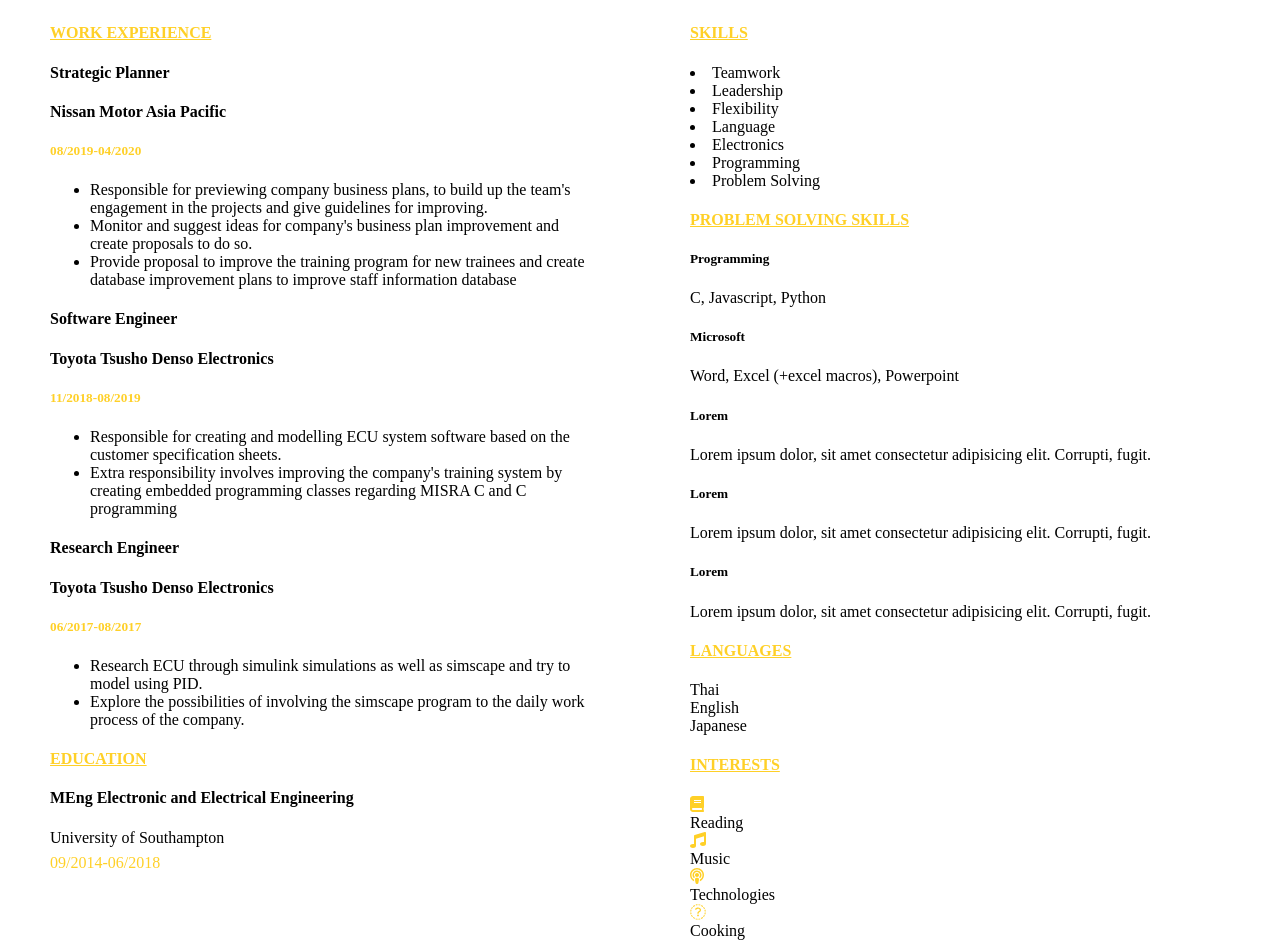
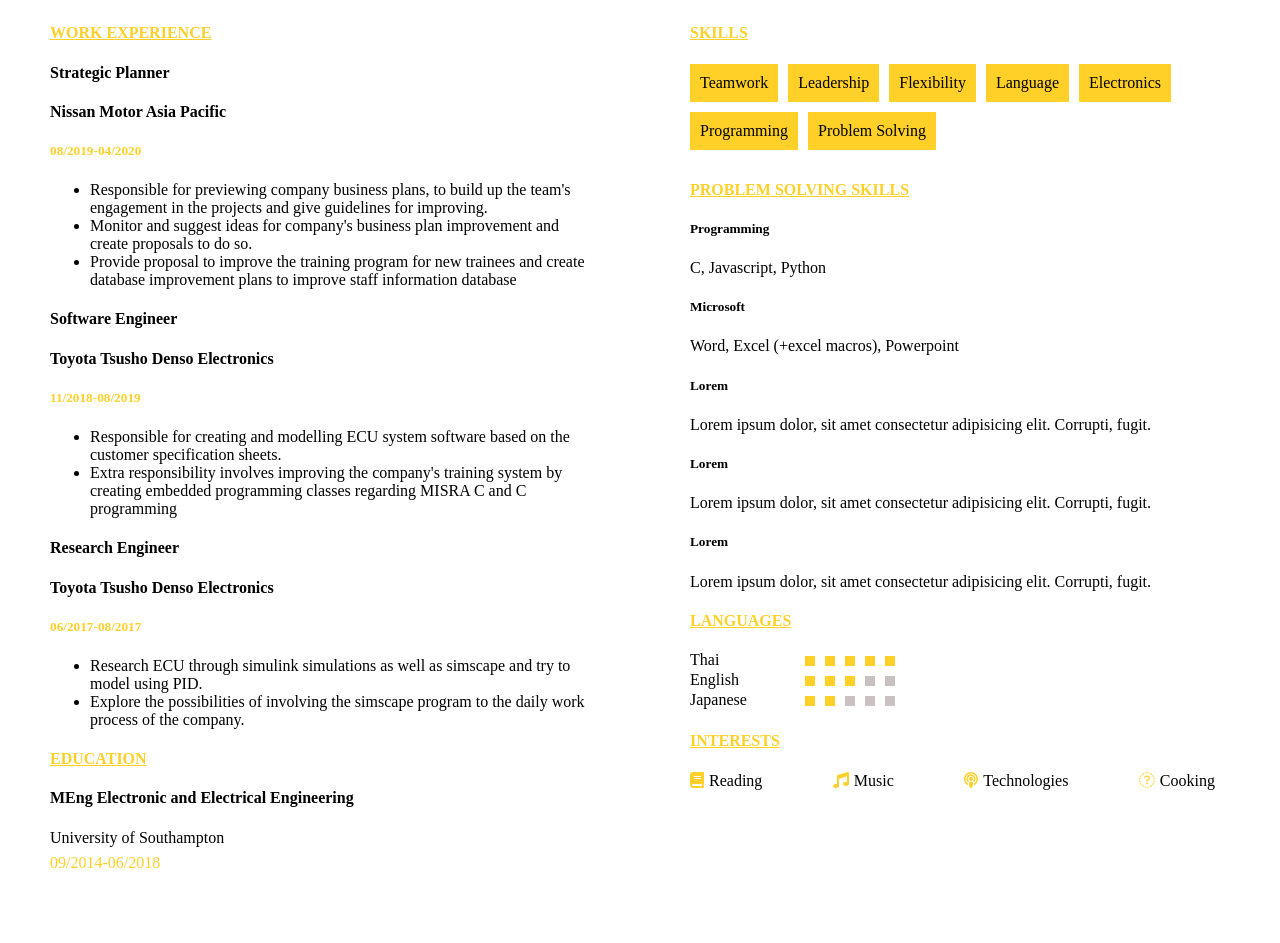
Before and after one commit to nnicha123/CSSHTML, a plain HTML site: page resume_nobootstrap/index.html in a window 1280 px wide. Shown: the part 275-1218 px from the top of the page. After the commit the page ends 1174 px from the top, so only its background shows below. Drawn offline with Linux system fonts and the light colour scheme.

Commit message:
no bootstrap

```diff
--- a/resume_nobootstrap/index.html
+++ b/resume_nobootstrap/index.html
@@ -154,19 +154,19 @@
             <div class="Interests mt-4">
                 <h4 style="color:#FFD027"><u>INTERESTS</u></h4>
                 <div class="interest-items">
-                    <div class="d-flex align-items-start">
+                    <div class="interest">
                         <div><i class="fa fa-book" aria-hidden="true" style="color:#FFD027"></i></div>
                         <div> Reading</div>
                     </div>
-                    <div class="d-flex align-items-start">
+                    <div class="interest">
                         <div><i class="fa fa-music" aria-hidden="true" style="color:#FFD027"></i></div>
                         <div> Music</div>
                     </div>
-                    <div class="d-flex align-items-start">
+                    <div class="interest">
                         <div><i class="fa fa-podcast" aria-hidden="true" style="color:#FFD027"></i></div>
                         <div> Technologies</div>
                     </div>
-                    <div class="d-flex align-items-start">
+                    <div class="interest">
                         <div><i class="fa fa-cutlery" aria-hidden="true" style="color:#FFD027"></i></div>
                         <div> Cooking</div>
                     </div>
--- a/resume_nobootstrap/style.css
+++ b/resume_nobootstrap/style.css
@@ -34,3 +34,43 @@ body{
     grid-column-gap: 100px;
     margin: 0 30px;
 }
+.skills{
+    display: flex;
+    flex-direction: column;
+    align-items: flex-start;
+}
+.skillset{
+    display: flex;
+    flex-wrap: wrap;
+}
+.skillset li{
+    list-style-type: none;
+    padding: 10px;
+    margin-right: 10px;
+    margin-bottom: 10px;
+    background-color: #FFD027;
+}
+.small-box{
+    display: flex;
+}
+.small-box div{
+    width: 10px;
+    height: 10px;
+    background-color: #FFD027;
+    margin: 5px;
+}
+.english{
+    display: flex;
+    justify-content: space-between;
+}
+.interest-items{
+    display: flex;
+    margin-right: 10px;
+    justify-content: space-between;
+}
+.interest{
+    display: flex;
+}
+.interest div{
+    margin-right: 5px;
+}
```
Also changed, not shown: resume_nobootstrap/index_backup.html (+3 -3 lines).
